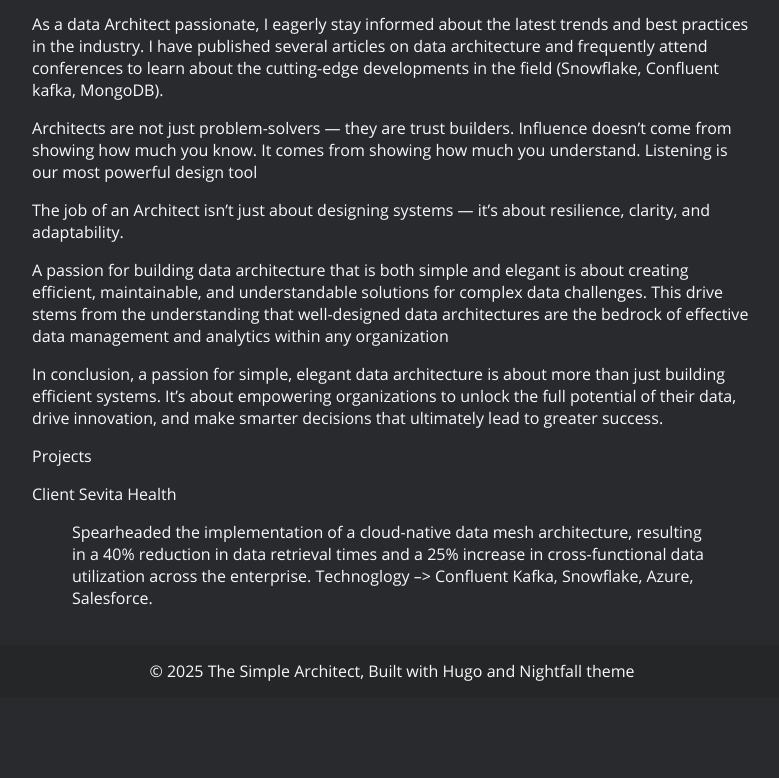
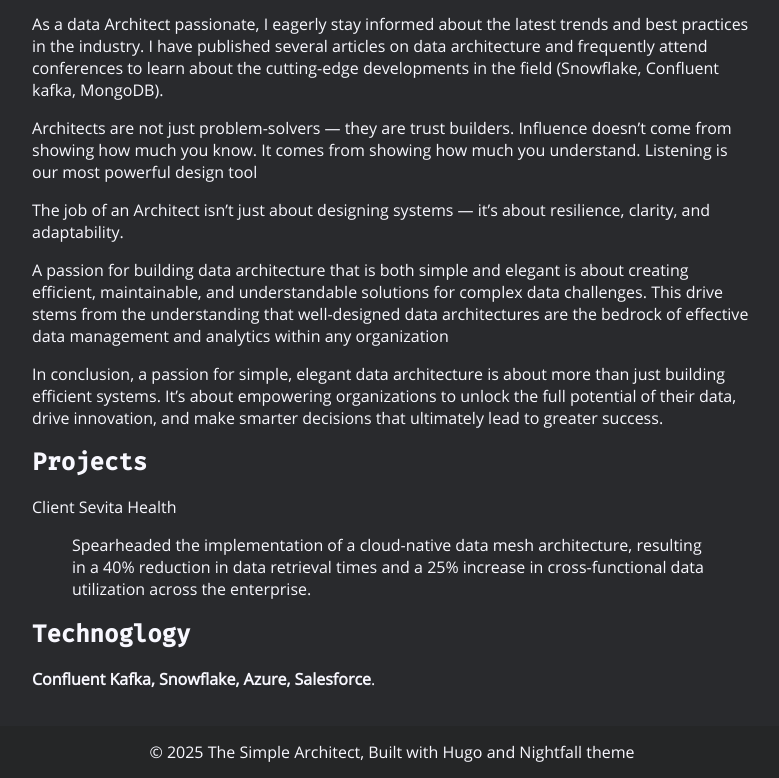
Before and after one commit to eduardocaceres/eduardocaceres.github.io, a plain HTML site: page about/about/index.html in a window 1280 px wide. Shown: the part 598-1376 px from the top of the page, without its empty margins (248-1027 px from the left). Before the commit the page ends 1295 px from the top, so only its background shows below. Drawn offline with Linux system fonts and the light colour scheme.

Commit message:
deploy fix about page, adding _indexmd file

```diff
--- a/about/about/index.html
+++ b/about/about/index.html
@@ -6,6 +6,6 @@ It comes from showing how much you understand. Listening is our most powerful de
 and understandable solutions for complex data challenges. This drive stems from the understanding that
 well-designed data architectures are the bedrock of effective data management and analytics within any organization</p><p>In conclusion, a passion for simple, elegant data architecture is about more than just building efficient systems.
 It&rsquo;s about empowering organizations to unlock the full potential of their data, drive innovation, and make smarter
-decisions that ultimately lead to greater success.</p><p>Projects</p><p>Client Sevita Health</p><blockquote><p>Spearheaded the implementation of a cloud-native data mesh architecture, resulting in a 40% reduction in data retrieval times and a 25% increase in cross-functional data utilization across the enterprise. Technoglogy &ndash;> Confluent Kafka, Snowflake, Azure, Salesforce.</p></blockquote></div></div></main></div><footer class=footer><span>© 2025 The Simple Architect, Built with
+decisions that ultimately lead to greater success.</p><h2 id=projects>Projects</h2><p>Client Sevita Health</p><blockquote><p>Spearheaded the implementation of a cloud-native data mesh architecture, resulting in a 40% reduction in data retrieval times and a 25% increase in cross-functional data utilization across the enterprise.</p></blockquote><h2 id=technoglogy>Technoglogy</h2><p><strong>Confluent Kafka, Snowflake, Azure, Salesforce</strong>.</p></div></div></main></div><footer class=footer><span>© 2025 The Simple Architect, Built with
 <a href=https://gohugo.io class=footerLink>Hugo</a> and
 <a href=https://github.com/LordMathis/hugo-theme-nightfall class=footerLink>Nightfall</a> theme</span></footer></div></body></html>
```
